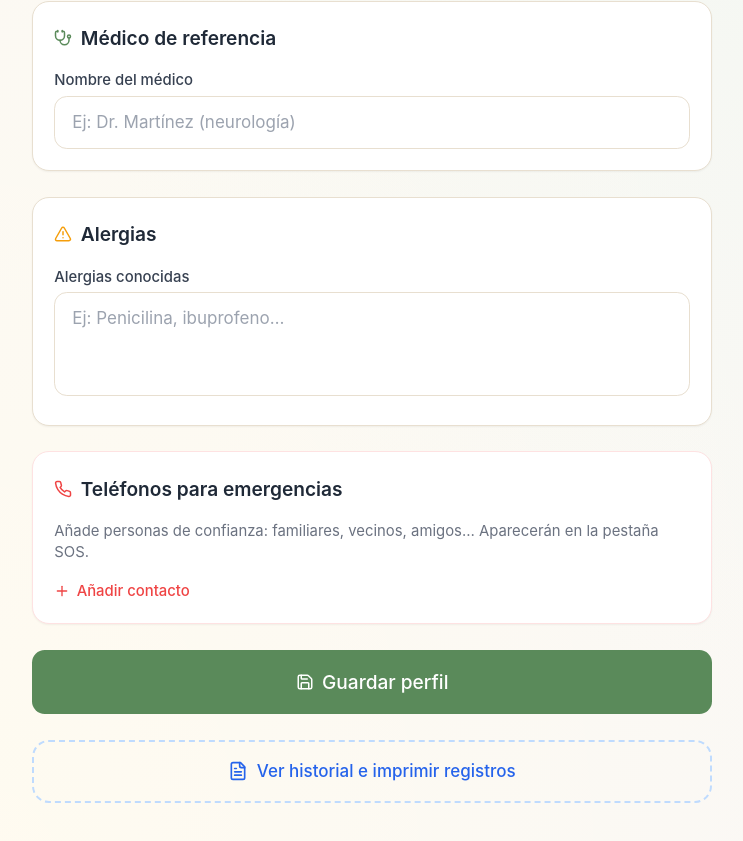
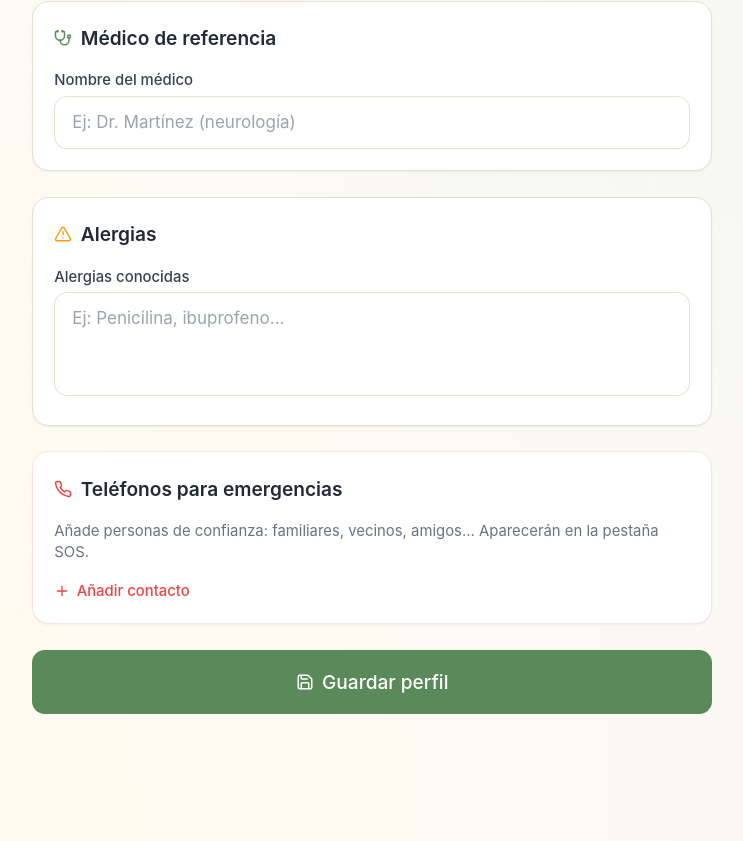
Before and after one commit to Fran-max773/cuidador-familiar, a Next.js app: page /perfil in a window 1280 px wide. Shown: the part 839-1680 px from the top of the page, without its empty margins (268-1011 px from the left). Built offline with nearby package versions, Linux system fonts and the light colour scheme.

Commit message:
Mover boton historial a pagina Hoy

```diff
--- a/src/app/page.tsx
+++ b/src/app/page.tsx
@@ -1,4 +1,6 @@
 "use client";
+import Link from "next/link";
+import { FileText } from "lucide-react";
 import { MedicacionSection } from "@/components/hoy/MedicacionSection";
 import { TareasSection } from "@/components/hoy/TareasSection";
 import { CitasSection } from "@/components/hoy/CitasSection";
@@ -26,6 +28,14 @@ export default function HoyPage() {
       <MedicacionSection />
       <TareasSection />
       <CitasSection />
+
+      <Link
+        href="/historial"
+        className="flex items-center justify-center gap-2 w-full py-4 rounded-2xl border-2 border-dashed border-sky-200 text-sky-600 hover:bg-sky-50 active:bg-sky-100 transition-colors font-medium text-sm"
+      >
+        <FileText size={18} />
+        Ver historial e imprimir registros
+      </Link>
     </div>
   );
 }
--- a/src/app/perfil/page.tsx
+++ b/src/app/perfil/page.tsx
@@ -1,7 +1,6 @@
 "use client";
 import { useState, useEffect } from "react";
-import Link from "next/link";
-import { User, Save, Phone, Stethoscope, Pill, AlertTriangle, Plus, Trash2, FileText } from "lucide-react";
+import { User, Save, Phone, Stethoscope, Pill, AlertTriangle, Plus, Trash2 } from "lucide-react";
 import { Card } from "@/components/ui/Card";
 import { Button } from "@/components/ui/Button";
 import type { PerfilFamiliar, ContactoEmergencia } from "@/types";
@@ -190,14 +189,6 @@ export default function PerfilPage() {
         <Save size={18} />
         {guardado ? "¡Guardado!" : "Guardar perfil"}
       </Button>
-
-      <Link
-        href="/historial"
-        className="flex items-center justify-center gap-2 w-full py-4 rounded-2xl border-2 border-dashed border-sky-200 text-sky-600 hover:bg-sky-50 transition-colors font-medium"
-      >
-        <FileText size={20} />
-        Ver historial e imprimir registros
-      </Link>
     </div>
   );
 }
```
